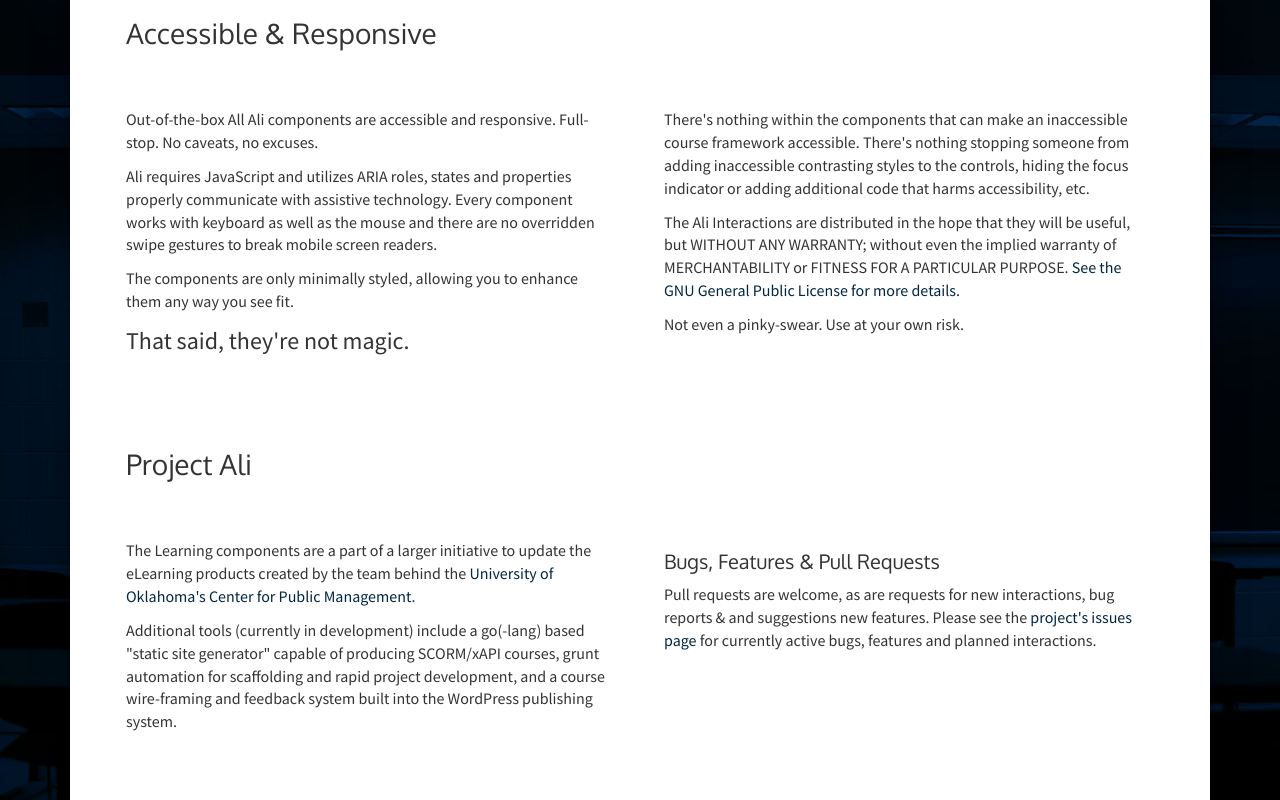
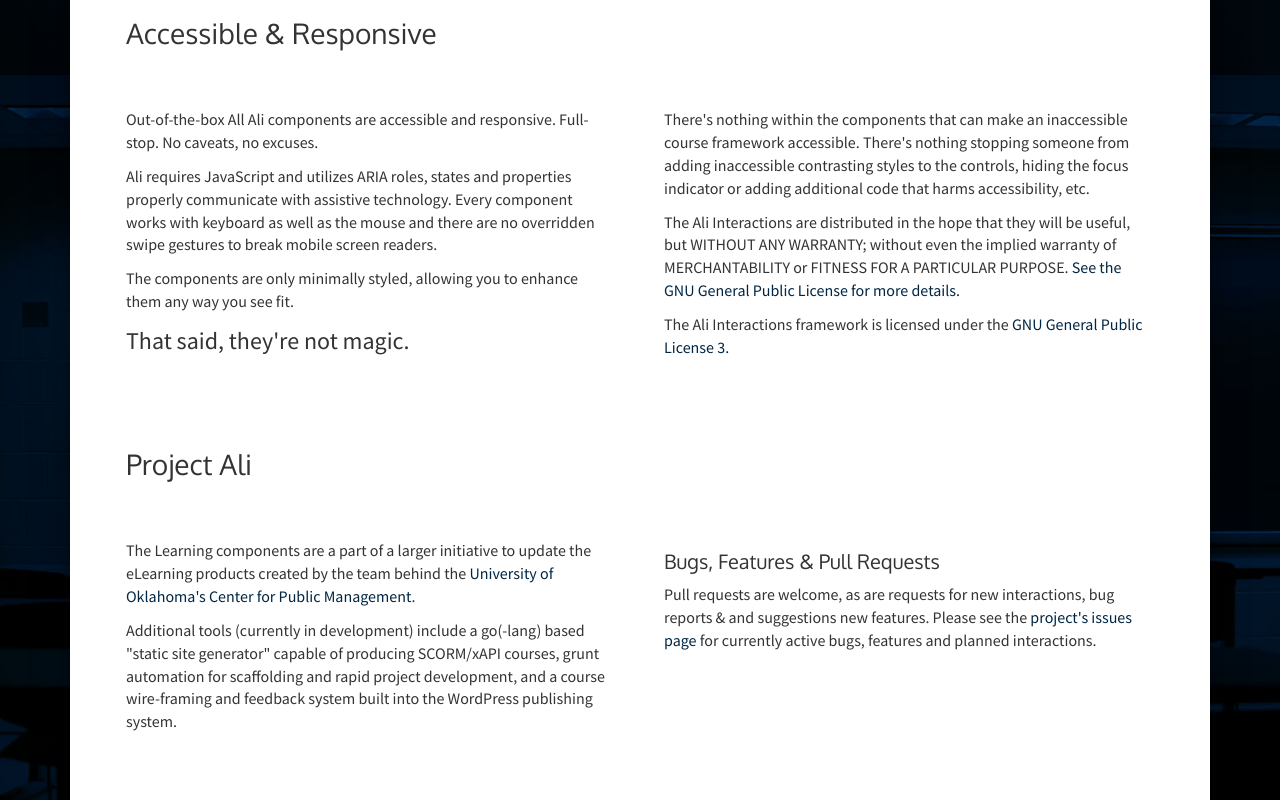
Before and after one commit to aut0poietic/ali, a plain HTML site: page index.html in a window 1280 px wide. Shown: the part 1632-2432 px from the top of the page. Drawn offline with nearby package versions, Linux system fonts and the light colour scheme.

Commit message:
license
added a paragraph on the license.

```diff
--- a/index.html
+++ b/index.html
@@ -154,7 +154,7 @@
 				<div class="col-sm-6">
 					<p>There's nothing within the components that can make an inaccessible course framework accessible. There's nothing stopping someone from adding inaccessible contrasting styles to the controls, hiding the focus indicator or adding additional code that harms accessibility, etc.</p>
 					<p>The Ali Interactions are distributed in the hope that they will be useful, but WITHOUT ANY WARRANTY; without even the implied warranty of MERCHANTABILITY or FITNESS FOR A PARTICULAR PURPOSE.  <a href="https://github.com/aut0poietic/ali/blob/master/LICENSE" target="_blank">See the GNU General Public License for more details.</a></p>
-					<p>Not even a pinky-swear. Use at your own risk.</p>
+					<p>The Ali Interactions framework is licensed under the <a href="https://github.com/aut0poietic/ali/blob/master/LICENSE" target="_blank">GNU General Public License 3.</a></p>
 				</div>
 			</div>
 			<div class="row">
```
